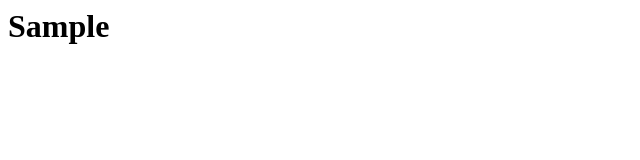
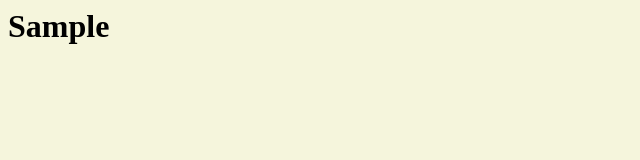
Before and after one commit to belovedhos2-23/sample, a plain HTML site: page index.html in a window 1280 px wide. Shown: the whole page, without its empty margins (0-640 px from the left). Drawn offline with Linux system fonts and the light colour scheme.

Commit message:
Version 2
Beige

```diff
--- a/index.html
+++ b/index.html
@@ -1,6 +1,17 @@
 <html>
 <head>
 	<title>Sample</title>
+
+<style type="text/css">
+
+body {
+background: beige
+
+}
+
+
+</style>
+
 </head>
 <body>
 
```
